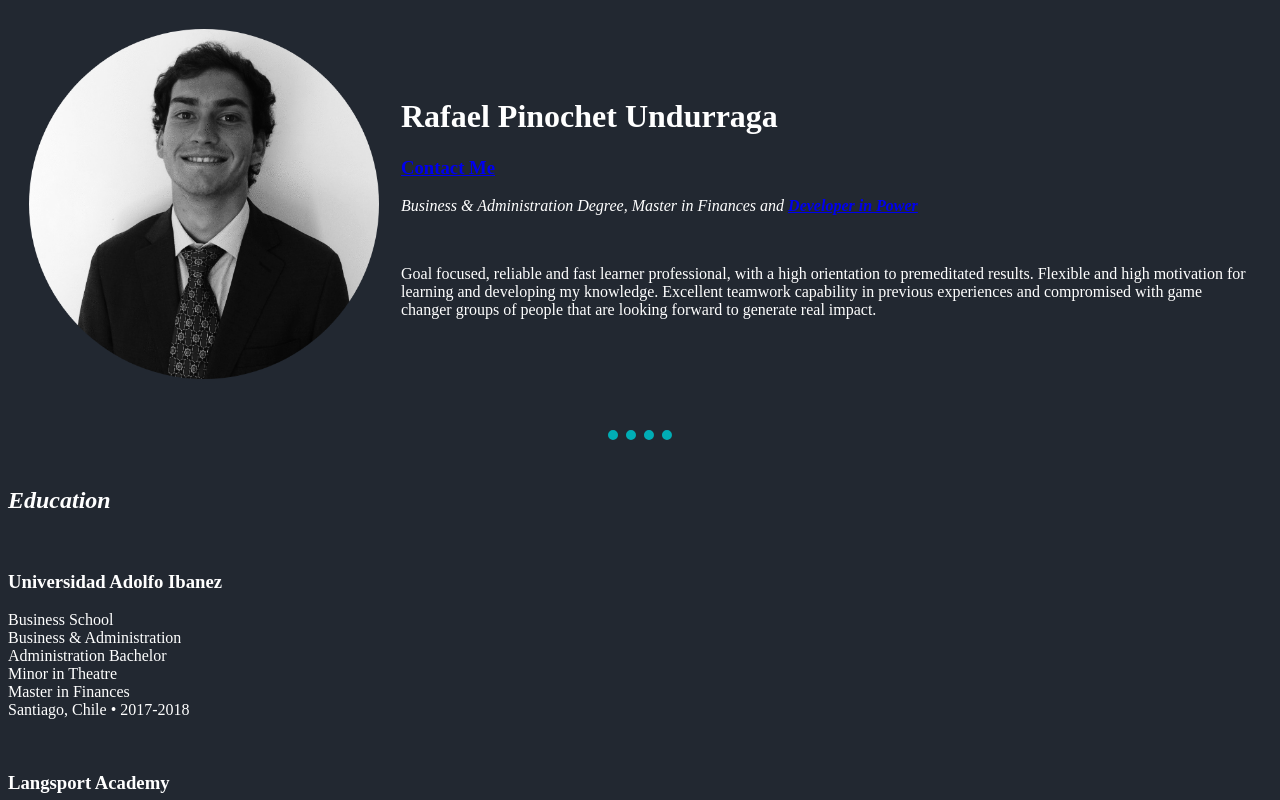
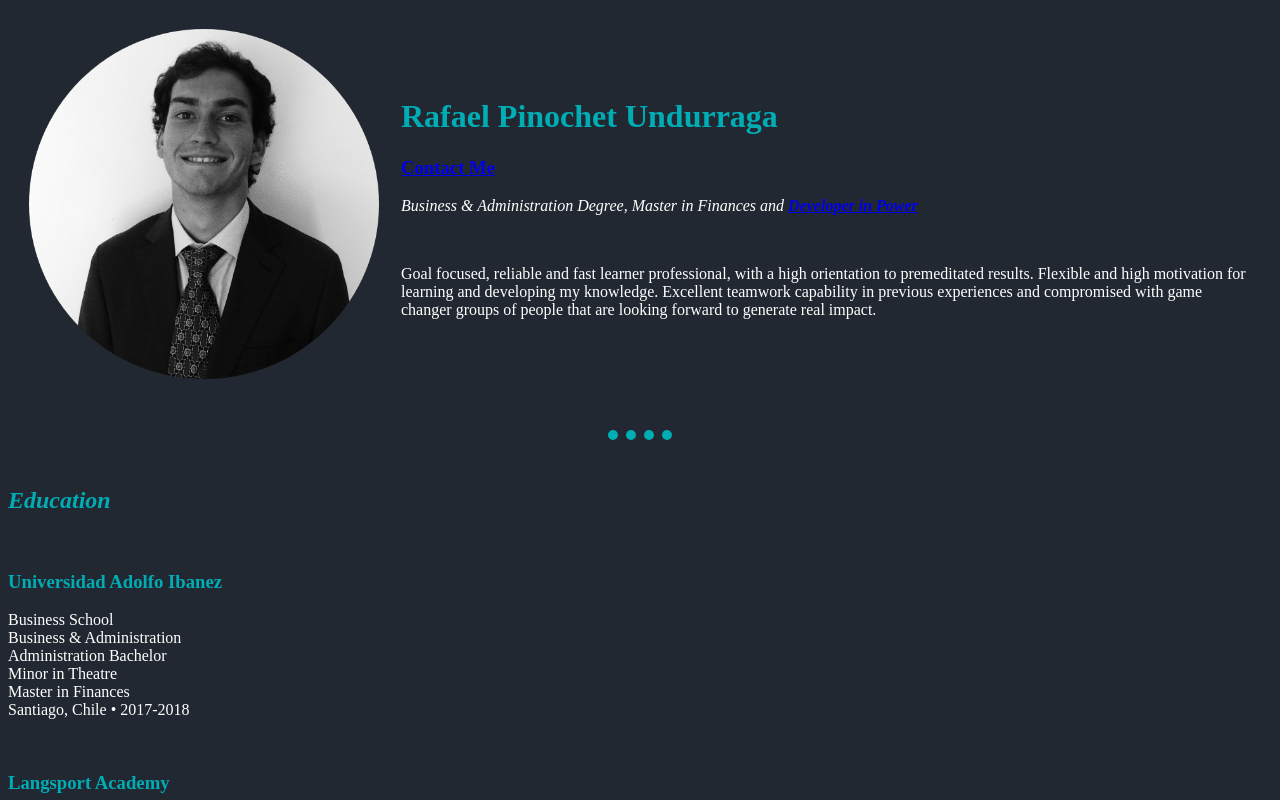
Before and after one commit to rafapinochet/cv, a plain HTML site: page index.html in a window 1280 px wide. Shown: the top 800 px of the page. Drawn offline with Linux system fonts and the light colour scheme; files that its build step writes are made by us from their sources.

Commit message:
Add files via upload

```diff
--- a/styles.css
+++ b/styles.css
@@ -1,3 +1,13 @@
+
+h1 {
+  color:#00adb5;
+}
+h2 {
+  color:#00adb5;
+}
+h3 {
+  color:#00adb5;
+}
 
     head {
       color: white;
```
